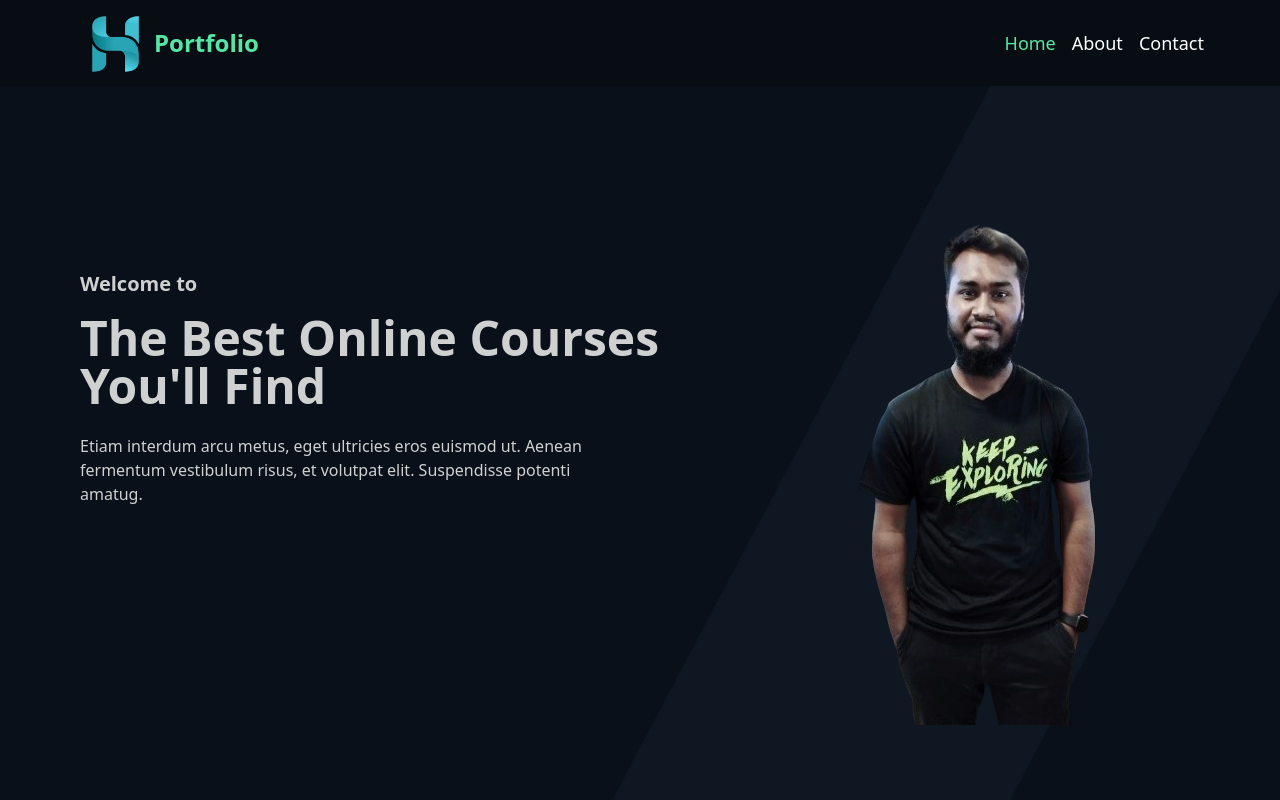
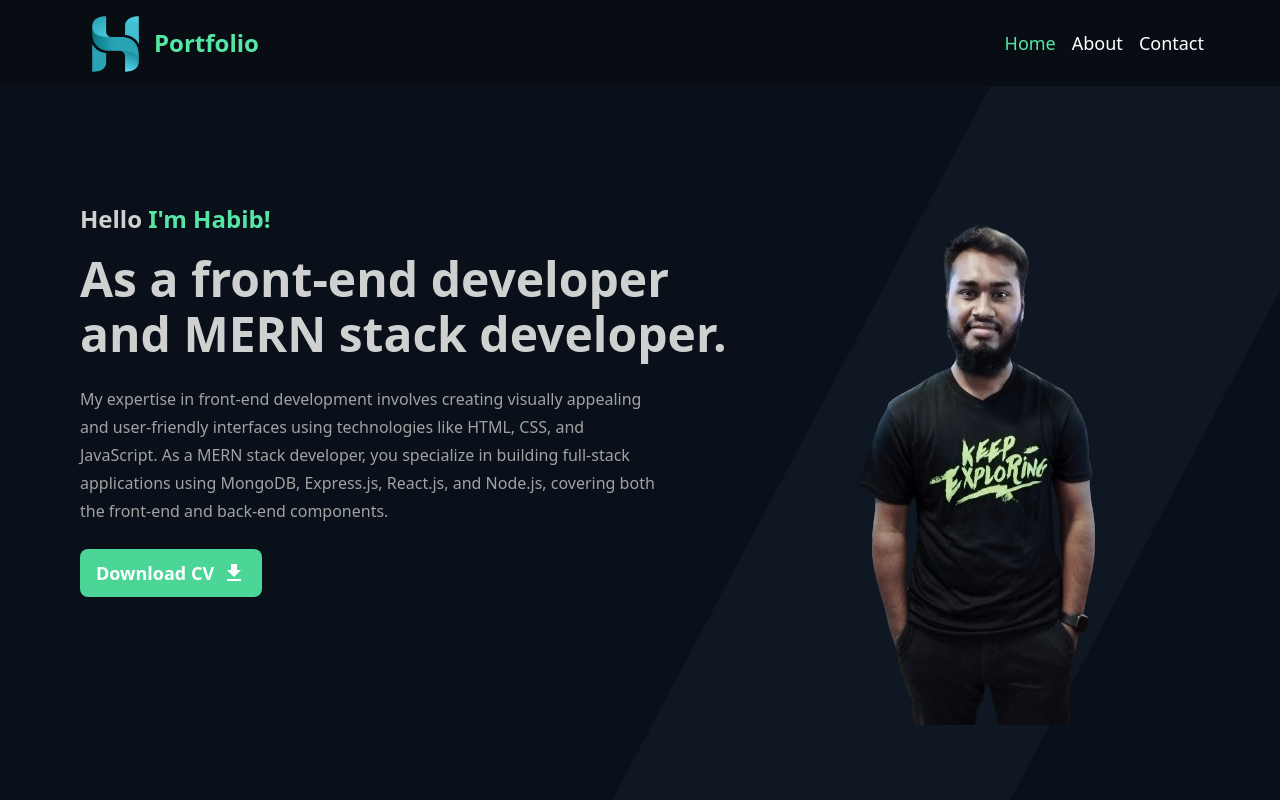
Before and after one commit to HabibMia2121/my-portfolio-personal, a React (Vite) app: page / in a window 1280 px wide. Shown: the top 800 px of the page. Built offline with nearby package versions, Linux system fonts and the light colour scheme.

Commit message:
added banner section

```diff
--- /dev/null
+++ b/src/components/button/Button.jsx
@@ -0,0 +1,21 @@
+import PropTypes from 'prop-types';
+
+const Button = ({ label, icon }) => {
+    return (
+        <button
+            className='btn border-none hover:bg-[#40bd85] text-white bg-[#4bd597] text-lg'
+        >
+            <div className=' flex items-center gap-2'>
+                {label}
+                {icon}
+            </div>
+        </button>
+
+    );
+};
+
+Button.propTypes = {
+    label: PropTypes.node,
+    icon: PropTypes.node,
+}
+export default Button;
--- a/src/components/header/banner/Banner.css
+++ b/src/components/header/banner/Banner.css
@@ -1,3 +1,4 @@
 .bannerImage{
     background-image: url('../../../assets/image/banner/banner.jpg');
+    background-repeat: no-repeat;
 }
--- a/src/components/header/banner/Banner.jsx
+++ b/src/components/header/banner/Banner.jsx
@@ -1,6 +1,8 @@
 import myPhoto from '../../../assets/image/banner/myPhoto.png'
+import Button from '../../button/Button';
 import Container from '../../container/Container';
 import './Banner.css'
+import { MdDownload } from "react-icons/md";
 
 const Banner = () => {
     return (
@@ -10,18 +12,19 @@ const Banner = () => {
                     <div className="hero min-h-screen overflow-hidden">
                         <div className="hero-content flex-col-reverse lg:flex-row-reverse">
                             <div className='flex-2' data-aos="fade-up ">
-                                <img src={myPhoto} className="max-w-sm md:max-w-6xl -mb-6 mt-20  " />
+                                <img src={myPhoto} className="max-w-sm md:max-w-6xl -mb-6 lg:mt-20  " />
 
                             </div>
                             <div className=' mt-28 lg:mt-0 flex-1 ' data-aos="fade-down">
-                                <h1 className="text-xl font-bold mb-4">Welcome to <span className=' text-[#b675f6ec]'></span></h1>
-                                <h2 className="text-5xl font-bold ">The Best Online Courses You'll Find</h2>
-                                <p className="py-6 max-w-lg">Etiam interdum arcu metus, eget ultricies eros euismod ut. Aenean fermentum vestibulum risus, et volutpat elit. Suspendisse potenti amatug.</p>
-                                {/* <div>
-                            <Button
-                                label={'Get Started'}
-                            />
-                        </div> */}
+                                <h1 className="text-2xl font-bold mb-4">Hello  <span className=' text-[#55E6A5]'>I'm Habib!</span></h1>
+                                <h2 className="text-5xl font-bold leading-[55px] font-fontRoboto">As a front-end developer and MERN stack developer. </h2>
+                                <p className="py-6 max-w-xl font-medium text-base leading-7 text-[#a2a2a2]">My expertise in front-end development involves creating visually appealing and user-friendly interfaces using technologies like HTML, CSS, and JavaScript. As a MERN stack developer, you specialize in building full-stack applications using MongoDB, Express.js, React.js, and Node.js, covering both the front-end and back-end components.</p>
+                                <div>
+                                    <Button
+                                        label={'Download CV'}
+                                        icon={<MdDownload className=' text-2xl'/>}
+                                    />
+                                </div>
                             </div>
                         </div>
                     </div>
--- a/src/components/header/navbar/Navbar.jsx
+++ b/src/components/header/navbar/Navbar.jsx
@@ -22,7 +22,7 @@ const Navbar = () => {
                             <label tabIndex={0} className="btn-ghost lg:hidden">
                                 <FaBars className="text-xl"/>
                             </label>
-                            <ul tabIndex={0} className="menu menu-sm dropdown-content mt-3 z-[1] p-2 shadow bg-[#1C1E2A] rounded-box w-52">
+                            <ul tabIndex={0} className=" menu-sm dropdown-content mt-3 z-[1] p-2 shadow bg-[#1C1E2A] rounded-box w-52">
                                 {navLink}
                             </ul>
                         </div>
@@ -35,7 +35,7 @@ const Navbar = () => {
 
                     <div className="navbar-end gap-16">
                         <div className="hidden lg:flex">
-                            <ul className="gap-4 text-lg menu-horizontal px-1 ">
+                            <ul className="gap-4 text-lg menu-horizontal px-1 font-medium">
                                 {navLink}
                             </ul>
                         </div>
--- a/src/index.css
+++ b/src/index.css
@@ -1,4 +1,5 @@
-
+/* google font link here */
+@import url('https://fonts.googleapis.com/css2?family=Roboto:wght@500;700;900&display=swap');
 /* tailwind css here */
 @tailwind base;
 @tailwind components;
--- a/src/layouts/Root.jsx
+++ b/src/layouts/Root.jsx
@@ -4,7 +4,7 @@ import Footer from "../components/footer/Footer";
 
 const Root = () => {
     return (
-        <div className="bg-[#04040F] text-[#ddddddef]">
+        <div className="bg-[#04040F] text-[#ddddddef] font-fontRoboto">
             {/* Header section here */}
             <Headers/>
 
--- a/tailwind.config.js
+++ b/tailwind.config.js
@@ -5,7 +5,11 @@ export default {
     "./src/**/*.{js,ts,jsx,tsx}",
   ],
   theme: {
-    extend: {},
+    extend: {
+      fontFamily: {
+        fontRoboto: 'Roboto, sans - serif',
+      }
+    },
   },
   plugins: [require("daisyui")],
 }
```
